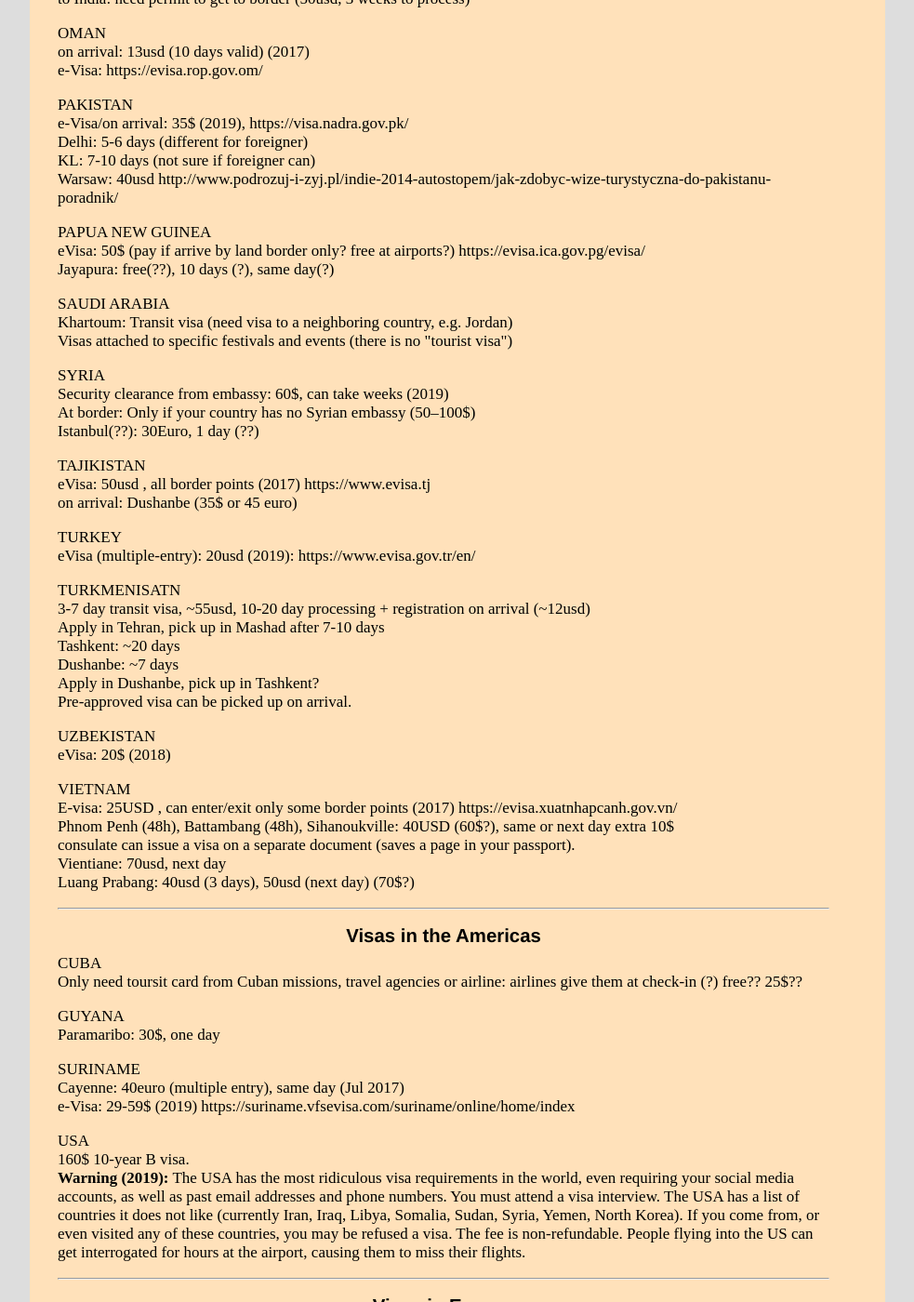
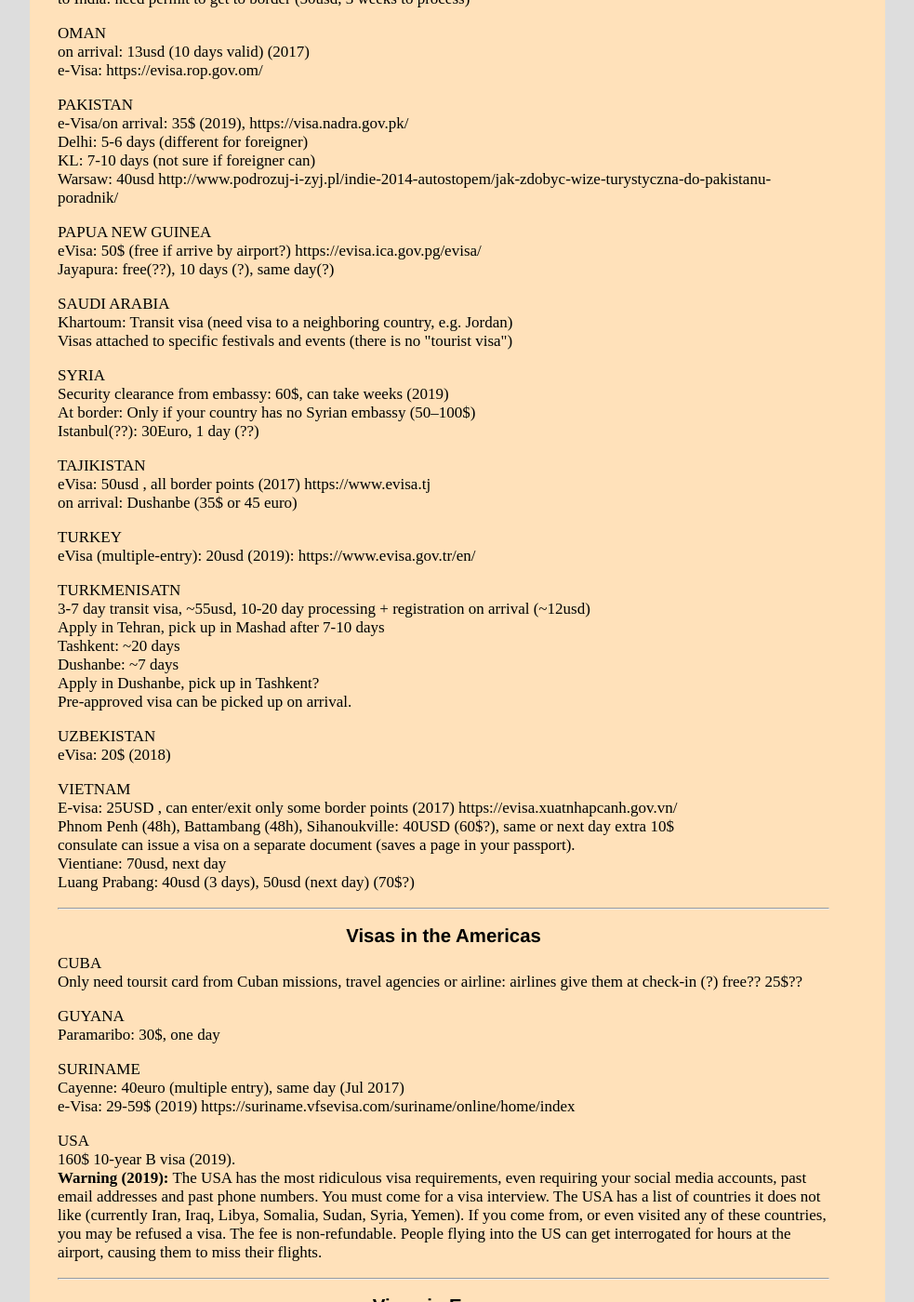
Before and after one commit to witbag/witbag.github.io, a Jekyll site: the page built from travel/visas.html, in a window 1280 px wide and 1400 px high, scrolled down 5566 px. Shown: the whole window at 93% size, without its empty margins (148-1131 px from the left). Built offline with Jekyll 4.4.1, drawn with Linux system fonts in a browser that asks for light colours; some of the changed text lies outside the part shown.

Commit message:
Update visas.html

```diff
--- a/travel/visas.html
+++ b/travel/visas.html
@@ -35,7 +35,7 @@
 </p>
 <hr>
 <p>
-<a href="https://whitemonkeytravels.weebly.com/visas.html" target=_blank>https://whitemonkeytravels.weebly.com/visas.html</a><br>
+<a href="https://web.archive.org/web/20180701154843/http://whitemonkeytravels.weebly.com/west-african-visas.html" target=_blank>https://web.archive.org/web/20180701154843/http://whitemonkeytravels.weebly.com/west-african-visas.html</a><br>
 <a href="https://caravanistan.com/visa/" target=_blank>https://caravanistan.com/visa/</a><br>
 <a href="https://en.wikipedia.org/wiki/Template:Visa_requirements" target=_blank>Visa requirements on Wikipedia</a><br>
 <a href="https://www.koreanair.com/global/en/traveling/airport-check-in/visas-passports-immigration-regulation0/timaticweb/" target=_blank>Entry requirements for airline passengers</a><br>
@@ -102,7 +102,7 @@
 <p>MYANMAR<br />evisa 50usd, 3 days (airport or land) https://evisa.moip.gov.mm/<br />to India: need permit to get to border (50usd, 3 weeks to process)</p>
 <p>OMAN<br />on arrival: 13usd (10 days valid) (2017)<br>e-Visa: https://evisa.rop.gov.om/</p>
 <p>PAKISTAN<br>e-Visa/on arrival: 35$ (2019), https://visa.nadra.gov.pk/<br>Delhi: 5-6 days (different for foreigner)<br />KL: 7-10 days (not sure if foreigner can)<br />Warsaw: 40usd http://www.podrozuj-i-zyj.pl/indie-2014-autostopem/jak-zdobyc-wize-turystyczna-do-pakistanu-poradnik/</p>
-<p>PAPUA NEW GUINEA<br />eVisa: 50$ (pay if arrive by land border only? free at airports?) https://evisa.ica.gov.pg/evisa/<br />Jayapura: free(??), 10 days (?), same day(?)</p>
+<p>PAPUA NEW GUINEA<br />eVisa: 50$ (free if arrive by airport?) https://evisa.ica.gov.pg/evisa/<br />Jayapura: free(??), 10 days (?), same day(?)</p>
 <p>SAUDI ARABIA<br />Khartoum: Transit visa (need visa to a neighboring country, e.g. Jordan)<br />Visas attached to specific festivals and events (there is no "tourist visa")</p>
 <p>SYRIA<br />Security clearance from embassy: 60$, can take weeks (2019)<br />At border: Only if your country has no Syrian embassy (50&ndash;100$)<br />Istanbul(??): 30Euro, 1 day (??)</p>
 <p>TAJIKISTAN<br />eVisa: 50usd , all border points (2017) https://www.evisa.tj<br />on arrival: Dushanbe (35$ or 45 euro)</p>
@@ -116,7 +116,7 @@
 CUBA<br />Only need toursit card from Cuban missions, travel agencies or airline: airlines give them at check-in (?) free?? 25$??</p>
 <p>GUYANA<br />Paramaribo: 30$, one day</p>
 <p>SURINAME<br />Cayenne: 40euro (multiple entry), same day (Jul 2017)<br>e-Visa: 29-59$ (2019) https://suriname.vfsevisa.com/suriname/online/home/index</p>
-<p>USA<br />160$ 10-year B visa.<br><b>Warning (2019):</b> The USA has the most ridiculous visa requirements in the world, even requiring your social media accounts, as well as past email addresses and phone numbers. You must attend a visa interview. The USA has a list of countries it does not like (currently Iran, Iraq, Libya, Somalia, Sudan, Syria, Yemen, North Korea). If you come from, or even visited any of these countries, you may be refused a visa. The fee is non-refundable. People flying into the US can get interrogated for hours at the airport, causing them to miss their flights.</p>
+<p>USA<br />160$ 10-year B visa (2019).<br><b>Warning (2019):</b> The USA has the most ridiculous visa requirements, even requiring your social media accounts, past email addresses and past phone numbers. You must come for a visa interview. The USA has a list of countries it does not like (currently Iran, Iraq, Libya, Somalia, Sudan, Syria, Yemen). If you come from, or even visited any of these countries, you may be refused a visa. The fee is non-refundable. People flying into the US can get interrogated for hours at the airport, causing them to miss their flights.</p>
 
 <hr>
 <p><a id="europe"></a><center><h4>Visas in Europe</h4></center>
```
Also changed, not shown: other parts of travel/visas.html (+3 -3 lines).
